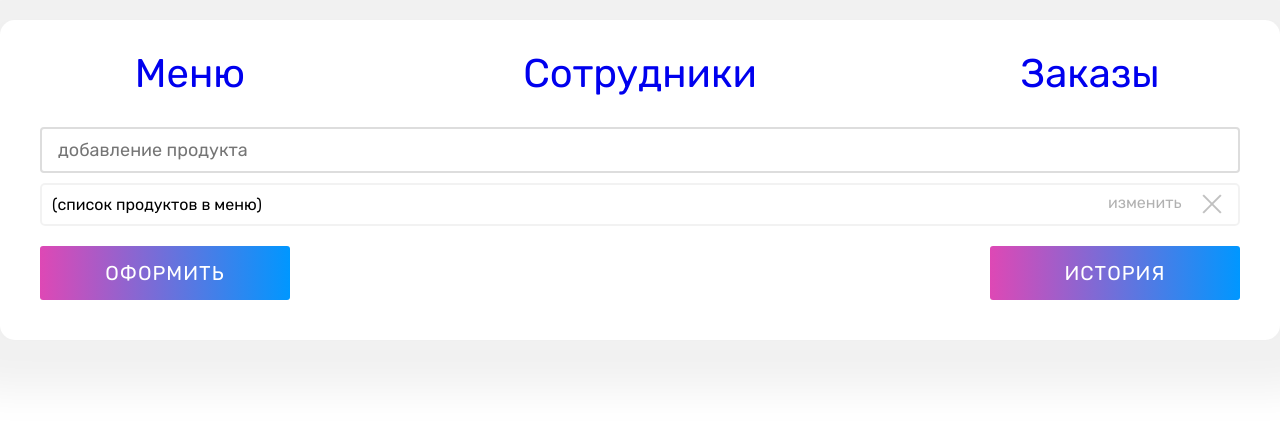
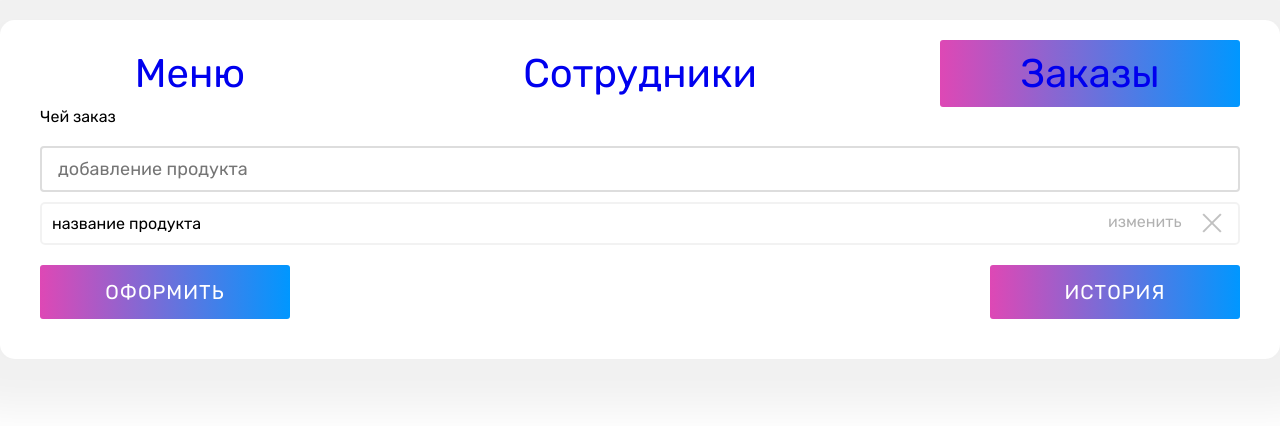
Before and after one commit to ExUngueLeonem/test-task-foodmenu, a React (Create React App) app: page /admin/order in a window 1280 px wide. Shown: the top 426 px of the page. Built offline with nearby package versions, Linux system fonts and the light colour scheme.

Commit message:
minor changes

```diff
--- a/src/pages/AdminMenuPage/AdminMenuPage.jsx
+++ b/src/pages/AdminMenuPage/AdminMenuPage.jsx
@@ -7,7 +7,7 @@ const AdminMenuPage = () => {
     return (
         <div className={styles.container}>
             <div className={styles.flex_container}>
-            <AdminHeader/>
+            <AdminHeader active={'menu'}/>
 
                 <input className={[styles.menu_input].join(' ')} type="text" placeholder='добавление продукта'></input>
 
--- a/src/pages/AdminOrderPage/AdminOrderPage.jsx
+++ b/src/pages/AdminOrderPage/AdminOrderPage.jsx
@@ -6,14 +6,16 @@ const AdminOrderPage = () => {
     return (
         <div className={styles.container}>
             <div className={styles.flex_container}>
-            <AdminHeader/>
-
+            <AdminHeader active="order"/>
+                <div>
+                    Чей заказ
+                </div>
                 <input className={[styles.menu_input].join(' ')} type="text" placeholder='добавление продукта'></input>
 
                 <div className={styles.menu_list}>
 
                     <div className={styles.menu_list__inner}>
-                        <span>(список продуктов в меню)</span>
+                        <span>название продукта</span>
                         <div className={styles.btn_delete} onClick={(e) => console.log("удалить элемент", e.target)}></div>
                         <div className={styles.btn_put} onClick={(e) => console.log("удалить элемент", e.target)}>изменить</div>
                     </div>
--- a/src/pages/AdminStaffPage/AdminStaffPage.jsx
+++ b/src/pages/AdminStaffPage/AdminStaffPage.jsx
@@ -6,7 +6,7 @@ const AdminStaffPage = () => {
     return (
         <div className={styles.container}>
             <div className={styles.flex_container}>
-            <AdminHeader/>
+            <AdminHeader active='staff'/>
 
                 <input className={[styles.menu_input].join(' ')} type="text" placeholder='добавление сотрудника'></input>
 
```
